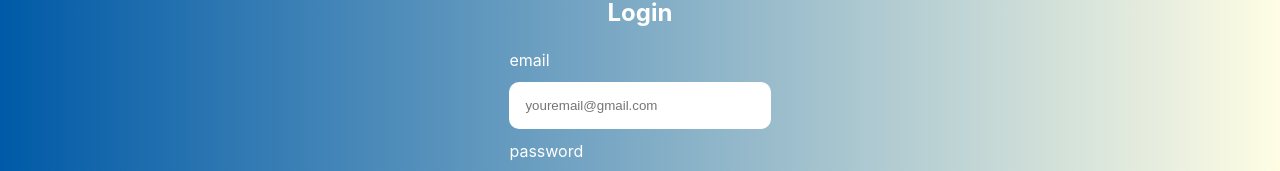
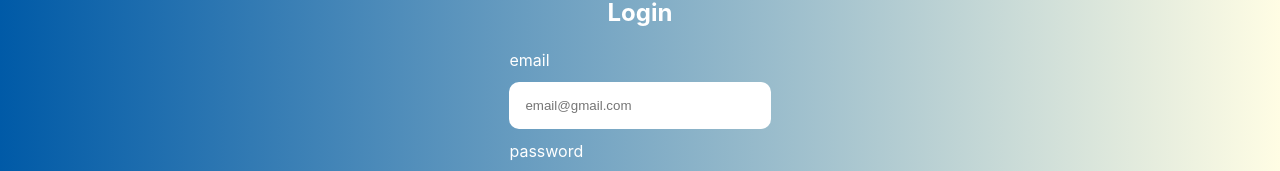
Before and after one commit to morweee/react_accounting_web, a React (Create React App) app: page / in a window 1280 px wide. Shown: the part 240-411 px from the top of the page. Built offline with nearby package versions, Linux system fonts and the light colour scheme.

Commit message:
final fix for user login page

```diff
--- a/src/login.jsx
+++ b/src/login.jsx
@@ -14,7 +14,7 @@ export const Login = (props) => {
             <h2>Login</h2>
             <form className="login-form" onSubmit={handleSubmit}>
                 <label htmlFor="email">email</label>
-                <input value={email} onChange={(e) => setEmail(e.target.value)}type="email" placeholder="youremail@gmail.com" id="email" name="email" />
+                <input value={email} onChange={(e) => setEmail(e.target.value)}type="email" placeholder="email@gmail.com" id="email" name="email" />
                 <label htmlFor="password">password</label>
                 <input value={pass} onChange={(e) => setPass(e.target.value)} type="password" placeholder="********" id="password" name="password" />
                 <button type="submit">Log In</button>
```
